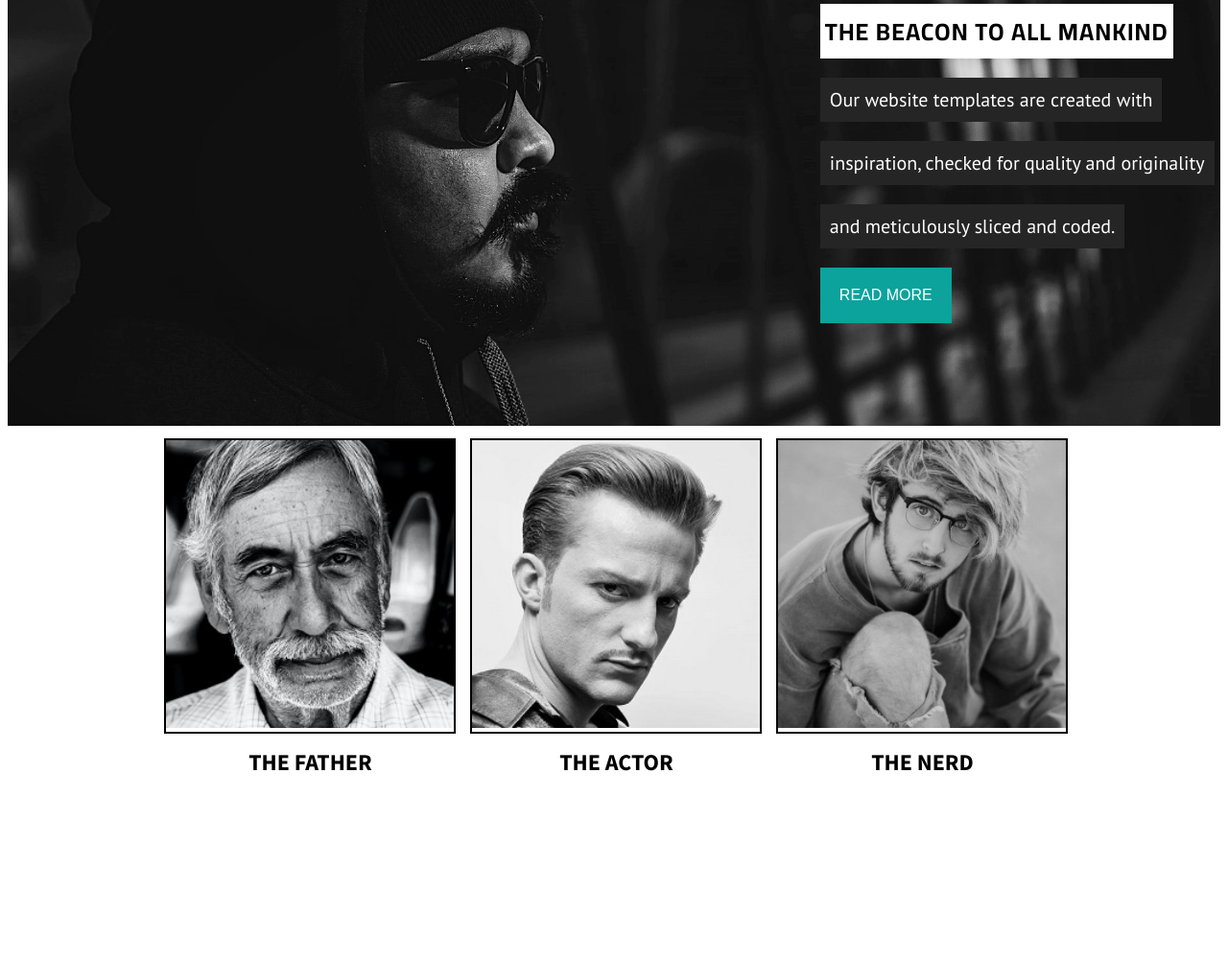
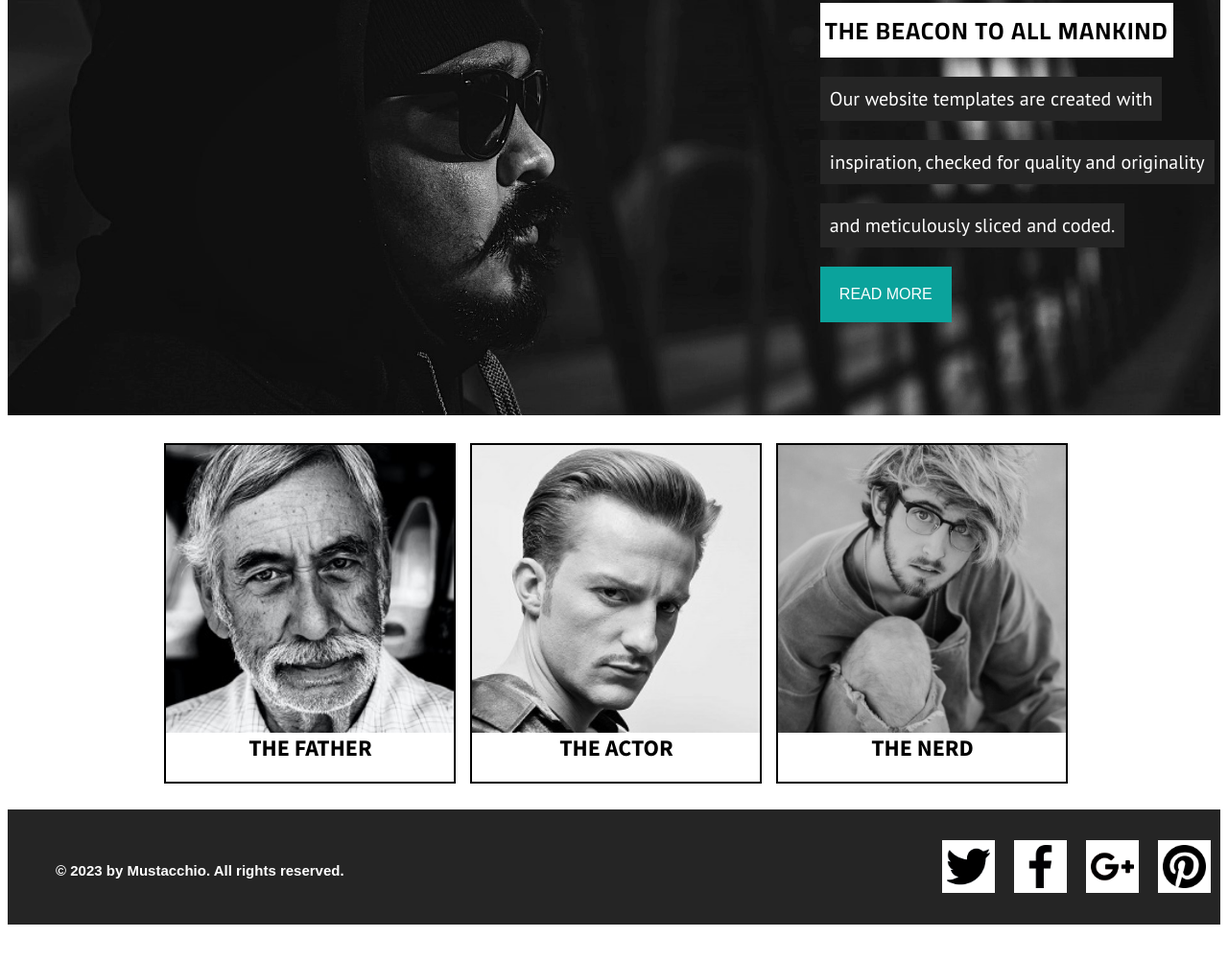
Before and after one commit to slisette127/hairSalonWebsite, a plain HTML site: page index.html in a window 1280 px wide. Shown: the part 218-1220 px from the top of the page at 96% size. Before the commit the page ends 1043 px from the top, so only its background shows below. Drawn offline with Linux system fonts and the light colour scheme.

Commit message:
fixed responisve issues and landing page

```diff
--- a/blog.css
+++ b/blog.css
@@ -50,6 +50,7 @@ h1 {
   grid-template-columns: 400px 490px;
   grid-template-rows: auto auto auto;
   justify-content: center;
+  font-family: 'Open Sans', sans-serif;
 }
 
 .box1 {
@@ -69,6 +70,7 @@ h1 {
   display: flex;
   flex-direction: column;
   text-align: center;
+  align-items: center;
 }
 
 .box3 {
@@ -87,6 +89,7 @@ h1 {
   display: flex;
   flex-direction: column;
   text-align: center;
+  align-items: center;
 }
 
 .box5 {
@@ -105,6 +108,16 @@ h1 {
   display: flex;
   flex-direction: column;
   text-align: center;
+  align-items: center;
+}
+
+p {
+  width: 385px;
+  font-size: 15px;
+}
+
+h2 {
+  margin-bottom: 0;
 }
 
 button {
@@ -128,6 +141,8 @@ footer {
 h6{
   padding-top: 20px;
   padding-left: 50px;
+  font-size: 15px;
+  font-family: sans-serif;
 }
 
 .socialmedia {
@@ -151,12 +166,6 @@ h6{
 }
 
 @media screen and (max-width: 600px) {
-  .column {
-    -ms-flex: 100%;
-    flex: 100%;
-    max-width: 100%;
-  }
-
     .navbar {
       display: flex;
       flex-direction: column;
@@ -169,6 +178,27 @@ h6{
       display: flex;
       flex-direction: column;
       font-size: 50px;
+    }
+
+    img {
+      object-fit: contain;
+    }
+
+    .grid {
+      -ms-flex: 100%;
+      flex: 100%;
+      max-width: 100%;
+      display: flex;
+      flex-direction: column;
+      flex-wrap: wrap;
+    }
+
+
+    .box1 {
+      width: 100%;
+      border: 2px solid black;
+      margin-top: 10px;
+
     }
 
    footer {
--- a/index.html
+++ b/index.html
@@ -41,20 +41,35 @@
   </section>
 
 <section class="three">
-    <div class="father"><img src="TheFather.jpg" alt="Old man with mustache">
+    <div class="father"><img src="TheFather.jpg" alt="Old man with mustache" width="300px">
     <h2>THE FATHER</h2>
   </div>
-  <div class="father"><img src="theActor.jpg" alt="actors headshot with mustache">
+  <div class="father"><img src="theActor.jpg" alt="actors headshot with mustache" width="300px">
   <h2>THE ACTOR</h2>
 </div>
-  <div class="father"><img src="theNerd.jpg" alt="nerdy guy with mustache and beard">
+  <div class="father"><img src="theNerd.jpg" alt="nerdy guy with mustache and beard" width="300px">
     <h2>THE NERD</h2>
   </div>
 </section>
-
-<!-- <section class="footer">contact</section> -->
  </div>
-
-
+<br>
+<br>
+ <footer>
+  <h6>© 2023 by Mustacchio. All rights reserved.</h6>
+  <div class="smicons">
+    <a href="https://twitter.com/fwtemplates" class="socialmedia">
+    <img src="twitter.png" alt="twitter logo" height="45px">
+    </a>
+    <a href="https://www.facebook.com/freewebsitetemplates" class="socialmedia">
+      <img src="facebook.png" alt="facebook logo" height="45px">
+    </a>
+    <a href="#" class="socialmedia">
+      <img src="google-plus.png" alt="" height="45px">
+    </a>
+    <a href="https://www.pinterest.com/fwtemplates/" class="socialmedia">
+      <img src="pinterest-round-logo.png" alt="pinterest log" height="45px">
+    </a>
+  </div>
+</footer>
 </body>
 </html>
--- a/styles.css
+++ b/styles.css
@@ -1,7 +1,7 @@
 .grid-container {
   display: grid;
   grid-template-columns: 33% 34% 33%;
-  grid-template-rows: 15% 50% 30% auto;
+  grid-template-rows: 15% 50%  auto;
   height: auto;
   width: 100%;
   font-family: 'Source Sans Pro', sans-serif;
@@ -34,7 +34,6 @@
   justify-content: center;
 }
 
-
 .header {
   grid-column: 1 / span 3;
   grid-row: 1;
@@ -44,10 +43,6 @@
   padding-bottom: 20px;
 }
 
-img {
-  width: 300px;
-}
-
 .beacon {
   grid-column: 1 / span 3;
   grid-row: 2;
@@ -55,7 +50,8 @@ img {
   background-position: center;
   background-repeat: no-repeat;
   background-size: cover;
-  height: 500px;
+  height: 450px;
+  margin-top: 40px;
 }
 .mankind {
   grid-column: 3;
@@ -104,17 +100,95 @@ p {
   display: flex;
   flex-direction: column;
   border: 2px solid black;
-  margin: 0 5px 0 10px;
+  margin: 10px 5px 0 10px;
 }
 
 h2 {
   display: flex;
   flex-direction: row;
   justify-content: center;
+  margin-top: 0;
 }
 
-.footer {
-  background-color: yellow;
-  grid-column: 1 / span 3;
-  grid-row: 4;
+footer {
+  display: flex;
+  flex: row;
+  background-color: rgb(37,37,37);
+  height: 120px;
+  margin-bottom: 50px;
+  color: white;
 }
+
+h6{
+  padding-top: 20px;
+  padding-left: 50px;
+  font-size: 15px;
+  font-family: sans-serif;
+}
+
+.socialmedia {
+  display: flex;
+  flex-direction: row;
+  justify-content: end;
+  color:  rgb(37,37,37);
+  background-color: white;
+  height: 45px;
+  padding: 5px;
+  margin: 10px;
+}
+
+.smicons {
+  display: flex;
+  flex-direction: row;
+  justify-content: end;
+  align-items: end;
+  margin: auto 0 auto auto;
+  width: 400px;
+}
+
+
+
+@media screen and (max-width: 600px) {
+   .navbar {
+      display: flex;
+      flex-direction: column;
+      flex-wrap: wrap;
+      flex: 100%;
+      font-size: 40px;
+    }
+
+    .buttons {
+      display: flex;
+      flex-direction: column;
+      font-size: 50px;
+    }
+
+    .grid-container {
+      display: flex;
+      flex-direction: column;
+      text-align: center;
+    }
+
+      .three {
+  display: flex;
+  flex-direction: column;
+  align-items: center;
+}
+
+   footer {
+     display: flex;
+     align-items: center;
+     justify-content: center;
+     flex-wrap: wrap;
+     background-color: rgb(37,37,37);
+     height: 200px;
+     flex: 50%;
+   }
+
+    .smicons {
+      display: flex;
+      align-items: center;
+      justify-content: center;
+      flex: 50%;
+    }
+  }
```
Also changed, not shown: blog.html (+8 -3 lines).
